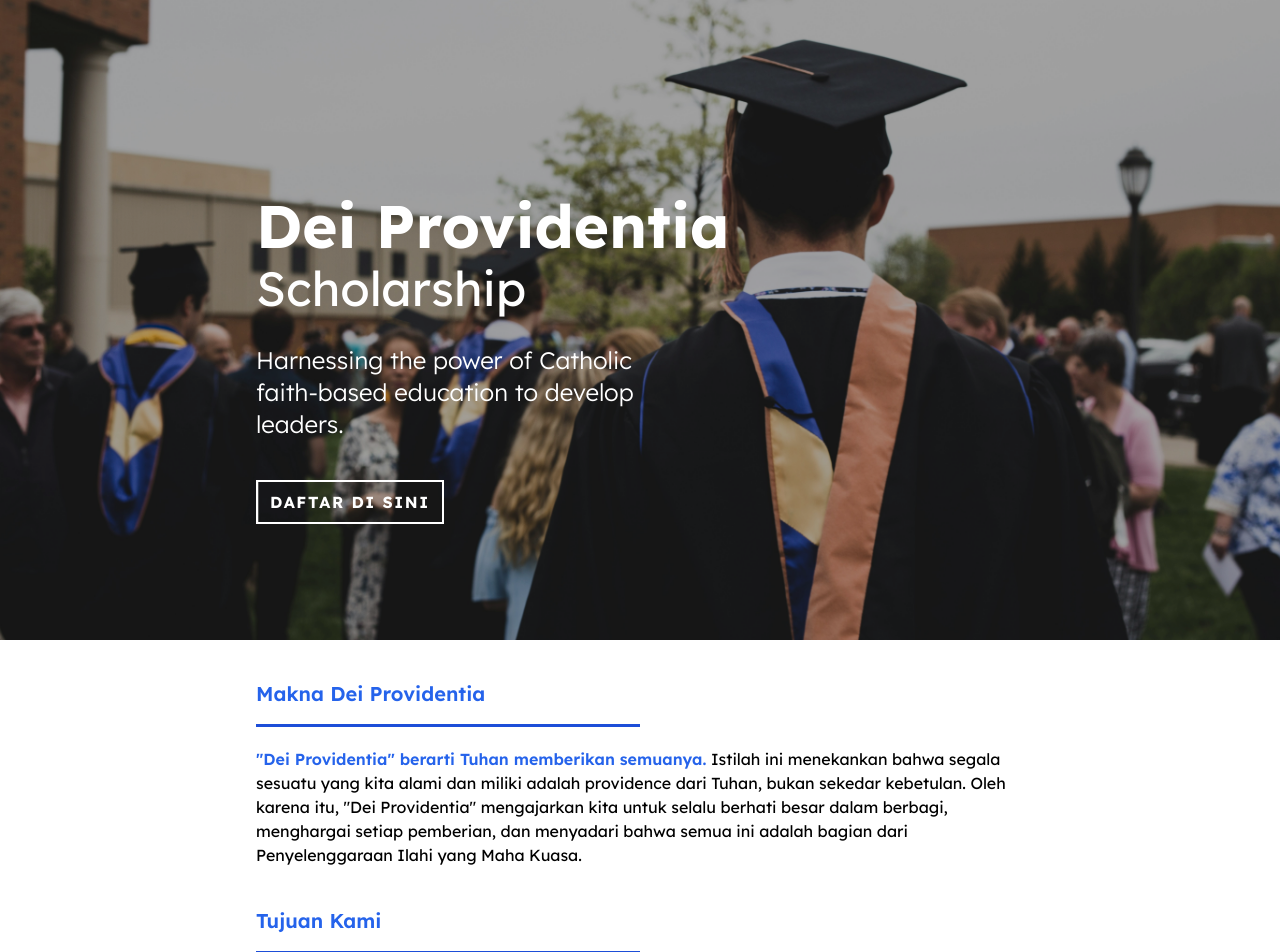
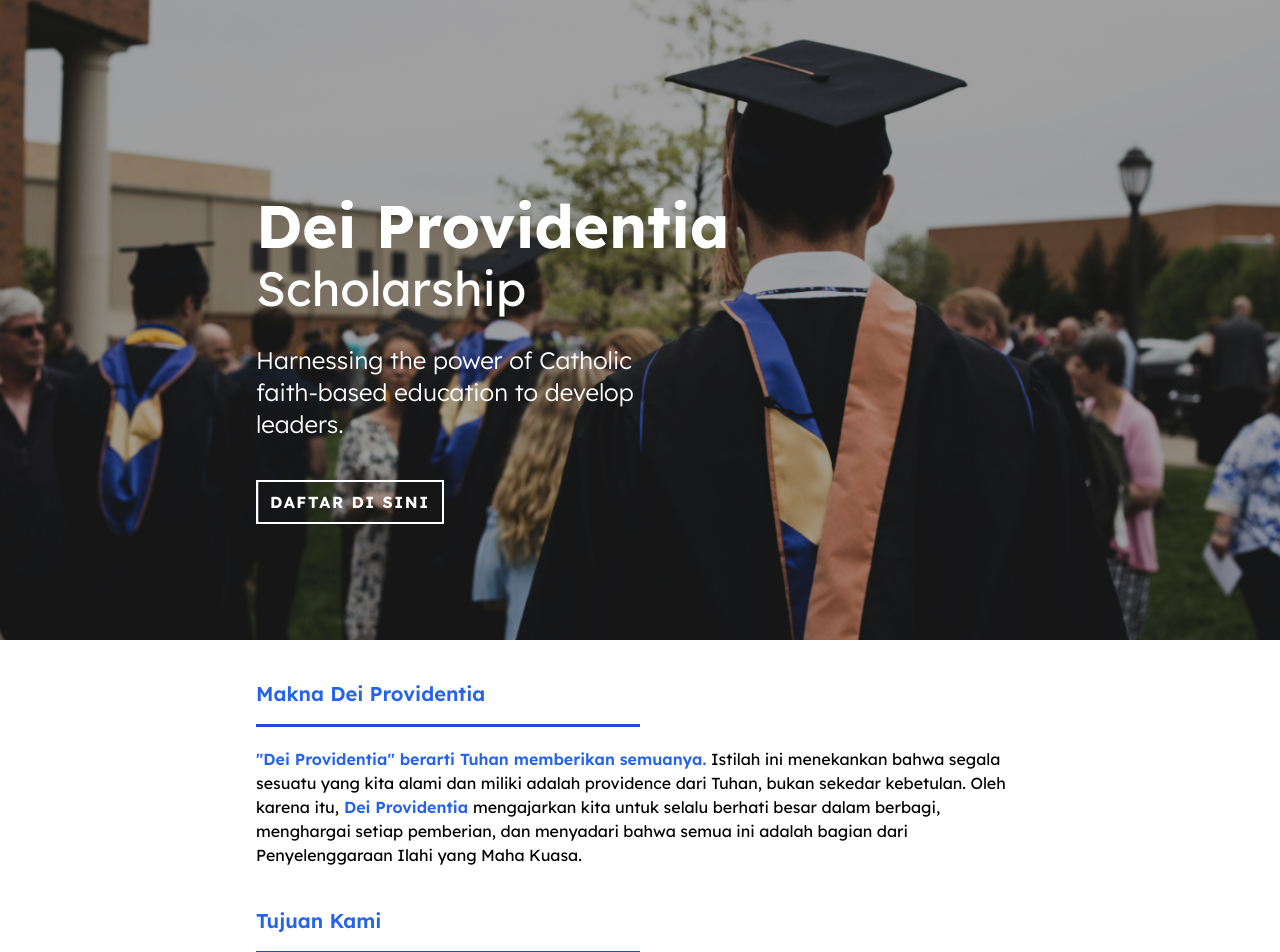
Before and after one commit to BrandonRafaelLovelyno/Dei-Providentia, a Next.js app: page / in a window 1280 px wide. Shown: the top 952 px of the page. Built offline with nearby package versions, Linux system fonts and the light colour scheme.

Commit message:
feat : emphasize with different color

```diff
--- a/sections/home/section-meaning.tsx
+++ b/sections/home/section-meaning.tsx
@@ -12,9 +12,10 @@ const SectionMeaning = () => {
         <span> </span>
         Istilah ini menekankan bahwa segala sesuatu yang kita alami dan miliki
         adalah providence dari Tuhan, bukan sekedar kebetulan. Oleh karena itu,
-        &quot;Dei Providentia&quot; mengajarkan kita untuk selalu berhati besar
-        dalam berbagi, menghargai setiap pemberian, dan menyadari bahwa semua
-        ini adalah bagian dari Penyelenggaraan Ilahi yang Maha Kuasa.
+        <span className="text-blue-600 font-semibold"> Dei Providentia </span>
+        mengajarkan kita untuk selalu berhati besar dalam berbagi, menghargai
+        setiap pemberian, dan menyadari bahwa semua ini adalah bagian dari
+        Penyelenggaraan Ilahi yang Maha Kuasa.
       </p>
     </section>
   );
```
